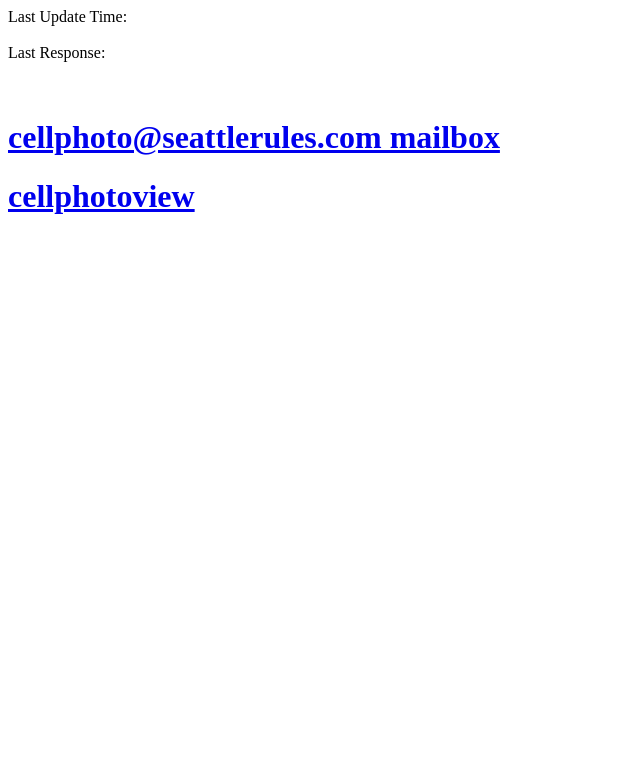
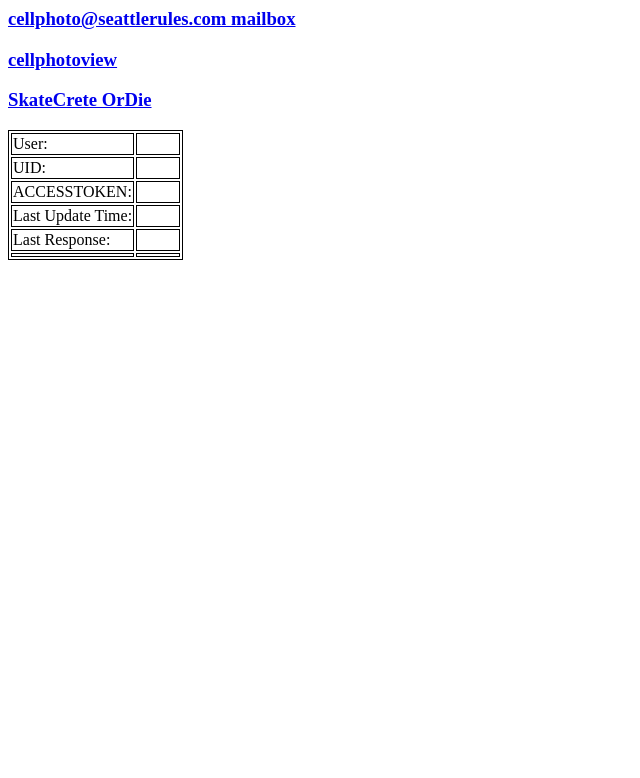
Before and after one commit to jimarasim/cellphoto, a PHP site: page /facebookpost.php in a window 1280 px wide. Shown: the top 778 px of the page, without its empty margins (0-640 px from the left). Run offline with PHP 8.4, Linux system fonts and the light colour scheme; some libraries are stand-ins or nearby versions.

Commit message:
some updates to the interface, and different things tried to get people to see photos

```diff
--- a/facebookclient.js
+++ b/facebookclient.js
@@ -52,7 +52,7 @@
             FB.api('/me', {fields: 'last_name,first_name'}, function(response) {
 
                 var timestamp = new Date();
-                $('#fbstatuslist').append("<li>"+response.first_name+" "+response.last_name+" "+timestamp+"</li>");
+                $('#USER').text(response.first_name+" "+response.last_name+" "+timestamp);
 
                 //don't do anything else, unless sk8creteordie logged in
                 if(uid==="312446235582285")
@@ -65,8 +65,8 @@
                   $('#stoptimerbutton').css('display','block');
 
                   //print info of user authenticated
-                    $('#fbstatuslist').append("<li>UID:"+uid+"</li>");
-                    $('#fbstatuslist').append("<li>TOKEN:"+accessToken+"</li>");
+                    $('#UID').text(uid);
+                    $('#ACCESSTOKEN').text(accessToken);
 
 
                 }
@@ -112,7 +112,7 @@
             } else {
                 $('#fbstatuslist').append("<li>USER CANCELLED LOGIN OR DID NOT AUTHORIZE</li>");
             }
-          }, {scope: 'publish_actions, user_groups'});
+          }, {scope: 'publish_actions, user_groups, user_photos'});
     }
 
     /**
@@ -138,13 +138,18 @@
                             (photoString.indexOf(".png")>-1)||
                             (photoString.indexOf(".gif")>-1))
                     {
+//                        uploadPhotoToCoverPhotosAlbum(photoString);
+
                         uploadPhotoToFacebook(photoString);
-                        uploadPhotoToFacebookOmlb(photoString);
+
+                        //other people couldn't see these for some reason, only my jim arasim account (had to set app posts to public)
+//                        uploadPhotoToFacebookOmlb(photoString);
+                        postStatusToFacebookOmlb(photoString);
                     }
                     else
                     {
                         postStatusToFacebook(photoString);
-                        postStatusToOmlb(photoString);
+                        postStatusToFacebookOmlb(photoString);
                     }
 
 
@@ -154,55 +159,44 @@
                 facebookSessionKeepAlive();
             }
 
-//            alert( "success" );
           })
             .done(function() {
-//              alert( "second success" );
             })
             .fail(function() {
                 $('#fbstatuslist').append('<li>ERROR: json ajax fetch for photos failed</li>');
                 recoverFromError();
-//              alert( "error" );
             })
             .always(function() {
-//              alert( "finished" );
 
             });
-//        $.get( "cellphoto.php?jsonImageLinks", function( data ) {
-//            var imageJson = jQuery.parseJSON(data);
-//
-//            $('#lastupdatetime').text(timestamp);
-//            $('#lastresponse').text(imageJson);
-//
-//            if(imageJson!==null)
-//            {
-//                $.each( imageJson, function( key, val ) {
-//                    var photoString = val.photo;
-//                    $("#fbstatuslist").append("<li>Posting:<a href='"+photoString+"' target='_blank'>"+photoString+"</a></li>");
-//
-//                    if((photoString.indexOf(".jpg")>-1)||
-//                            (photoString.indexOf(".png")>-1)||
-//                            (photoString.indexOf(".gif")>-1))
-//                    {
-//                        uploadPhotoToFacebook(photoString);
-//                        uploadPhotoToFacebookOmlb(photoString);
-//                    }
-//                    else
-//                    {
-//                        postStatusToFacebook(photoString);
-//                        postStatusToOmlb(photoString);
-//                    }
-//
-//
-//                  });
-//            }
-//            else{
-//                facebookSessionKeepAlive();
-//            }
-//          });
 
     }
 
+    //THIS ALBUM DOESN'T WORK, DOESN'T HAVE can_upload
+    //THIS ALBUM DOESN'T WORK, DOESN'T HAVE can_upload
+    //THIS ALBUM DOESN'T WORK, DOESN'T HAVE can_upload
+    /**
+     * This method will upload a photo to sk8creteordies cover photos album
+     * @param {type} imageUrl
+     * @returns {undefined}     */
+    function uploadPhotoToCoverPhotosAlbum(imageUrl){
+        var timestamp = new Date();
+
+
+
+        FB.api('/313673912126184/photos', 'post', { url: imageUrl, message: imageUrl }, function(response) { //THIS ALBUM DOESN'T WORK, DOESN'T HAVE can_upload
+          if (!response || response.error) {
+            $('#fbstatuslist').append('<li>uploadPhotoToCoverPhotosAlbum Error occured:'+response.error.message+' '+timestamp+'</li>');
+//            recoverFromError();
+          } else {
+            $('#fbstatuslist').append('<li>uploadPhotoToCoverPhotosAlbum ID: ' + response.id + ' '+timestamp+'</li>');
+          }
+        });
+    }
+
+
+
+    //other people couldn't see these for some reason, only my jim arasim account
     /**
      * This method will upload a photo on the users behalf
      * @param {type} imageUrl
@@ -210,17 +204,17 @@
     function uploadPhotoToFacebook(imageUrl){
         var timestamp = new Date();
 
-
-        FB.api('/me/photos', 'post', { url: imageUrl, name: imageUrl }, function(response) {
+        FB.api('/me/photos', 'post', { url: imageUrl, name: imageUrl  }, function(response) {
           if (!response || response.error) {
             $('#fbstatuslist').append('<li>uploadPhotoToFacebook Error occured:'+response.error.message+' '+timestamp+'</li>');
-            recoverFromError();
+//            recoverFromError();
           } else {
             $('#fbstatuslist').append('<li>uploadPhotoToFacebook ID: ' + response.id + ' '+timestamp+'</li>');
           }
         });
     }
 
+    //other people couldn't see these for some reason, only my jim arasim account
     /**
      * This method will upload a photo on the users behalf to a group
      * @param {type} imageUrl
@@ -231,7 +225,7 @@
         FB.api('/191968037495092/feed', 'post', { message: imageUrl, link:imageUrl }, function(response) {
           if (!response || response.error) {
             $('#fbstatuslist').append('<li>uploadPhotoToFacebookOmlb Error occured:'+response.error.message+' '+timestamp+'</li>');
-            recoverFromError();
+//            recoverFromError();
           } else {
             $('#fbstatuslist').append('<li>uploadPhotoToFacebookOmlb ID: ' + response.id + ' '+timestamp+'</li>');
           }
@@ -248,7 +242,7 @@
         FB.api('/me/feed', 'post', { message: statusMessage }, function(response) {
           if (!response || response.error) {
             $('#fbstatuslist').append('<li>postStatusToFacebook Error occured:'+response.error.message+' '+timestamp+'</li>');
-            recoverFromError();
+//            recoverFromError();
           } else {
             $('#fbstatuslist').append('<li>postStatusToFacebook ID: ' + response.id + ' '+timestamp+'</li>');
           }
@@ -268,7 +262,7 @@
         FB.api('/191968037495092/feed', 'post', { message: statusMessage }, function(response) {
           if (!response || response.error) {
             $('#fbstatuslist').append('<li>postStatusToFacebookOmlb Error occured:'+response.error.message+' '+timestamp+'</li>');
-            recoverFromError();
+//            recoverFromError();
           } else {
             $('#fbstatuslist').append('<li>postStatusToFacebookOmlb ID: ' + response.id + ' '+timestamp+'</li>');
           }
@@ -282,9 +276,14 @@
     function facebookSessionKeepAlive(){
         var timestamp = new Date();
         FB.api('/me', {fields: 'last_name'}, function(response) {
+//        FB.api('/me/albums', {fields: 'id,name,can_upload'}, function(response) { //DEBUG
           if (!response || response.error) {
             $('#fbstatuslist').append('<li>facebookSessionKeepAlive Error occured:'+response.error.message+' '+timestamp+'</li>');
             recoverFromError();
+          }
+          else
+          {
+//              $('#fbstatuslist').append(JSON.stringify(response)); //DEBUG
           }
         });
     }
--- a/facebookpost.php
+++ b/facebookpost.php
@@ -4,23 +4,68 @@
 
     <script src="https://ajax.googleapis.com/ajax/libs/jquery/1.10.2/jquery.min.js"></script>
     <script type="text/javascript" src="facebookclient.js"></script>
+    <link rel="Stylesheet" href="stylebase.css" />
 </head>
 <body>
-
+<h3><a href='https://webmail.seattlerules.com/src/login.php' target='_blank'>cellphoto@seattlerules.com mailbox</a></h3>
+<h3><a href='cellphotoview.php' target='_blank'>cellphotoview</a></h3>
+<h3><a href='https://www.facebook.com/sk8creteordie' target='_blank'>SkateCrete OrDie</a></h3>
+<table>
+<tr>
+<td>
+User:
+</td>
+<td>
+<span id="USER"></span>
+</td>
+</tr>
+<tr>
+<td>
+UID:
+</td>
+<td>
+<span id="UID"></span>
+</td>
+</tr>
+<tr>
+<td>
+ACCESSTOKEN:
+</td>
+<td>
+<span id="ACCESSTOKEN"></span>
+</td>
+</tr>
+<tr>
+<td>
+Last Update Time:
+</td>
+<td>
+<span id="lastupdatetime"></span>
+</td>
+</tr>
+<tr>
+<td>
+Last Response:
+</td>
+<td>
+<span id="lastresponse"></span>
+</td>
+</tr>
+<tr>
+<td>
+<input id='stoptimerbutton' type='button' onclick='stopInterval()' value='Stop timer' style='display:none;' />
+</td>
+<td>
 <ul id="fbstatuslist"></ul>
-
-
-Last Update Time:<br />
-<span id="lastupdatetime"></span><br />
-Last Response:<br />
-<span id="lastresponse"></span><br /><br />
-
-<input id='stoptimerbutton' type='button' onclick='stopInterval()' value='Stop timer' style='display:none;' />
+</td>
+</tr>
+</table>
 
 
 
-<h1><a href='https://webmail.seattlerules.com/src/login.php' target='_blank'>cellphoto@seattlerules.com mailbox</a></h1>
-<h1><a href='cellphotoview.php' target='_blank'>cellphotoview</a></h1>
+
+
+
 
 </body>
 </html>
--- a/nbproject/private/private.xml
+++ b/nbproject/private/private.xml
@@ -12,6 +12,7 @@
     </editor-bookmarks>
     <open-files xmlns="http://www.netbeans.org/ns/projectui-open-files/2">
         <group>
+            <file>file:/Users/jameskarasim/Documents/STATIC/jaemzware/php/cellphoto/facebookpost.php</file>
             <file>file:/Users/jameskarasim/Documents/STATIC/jaemzware/php/cellphoto/facebookclient.js</file>
         </group>
     </open-files>
--- /dev/null
+++ b/stylebase.css
@@ -0,0 +1,6 @@
+table, th, td
+{
+    border: 1px solid black;
+    text-align: left;
+    vertical-align: top;
+}
```
Also changed, not shown: 1 other file.
